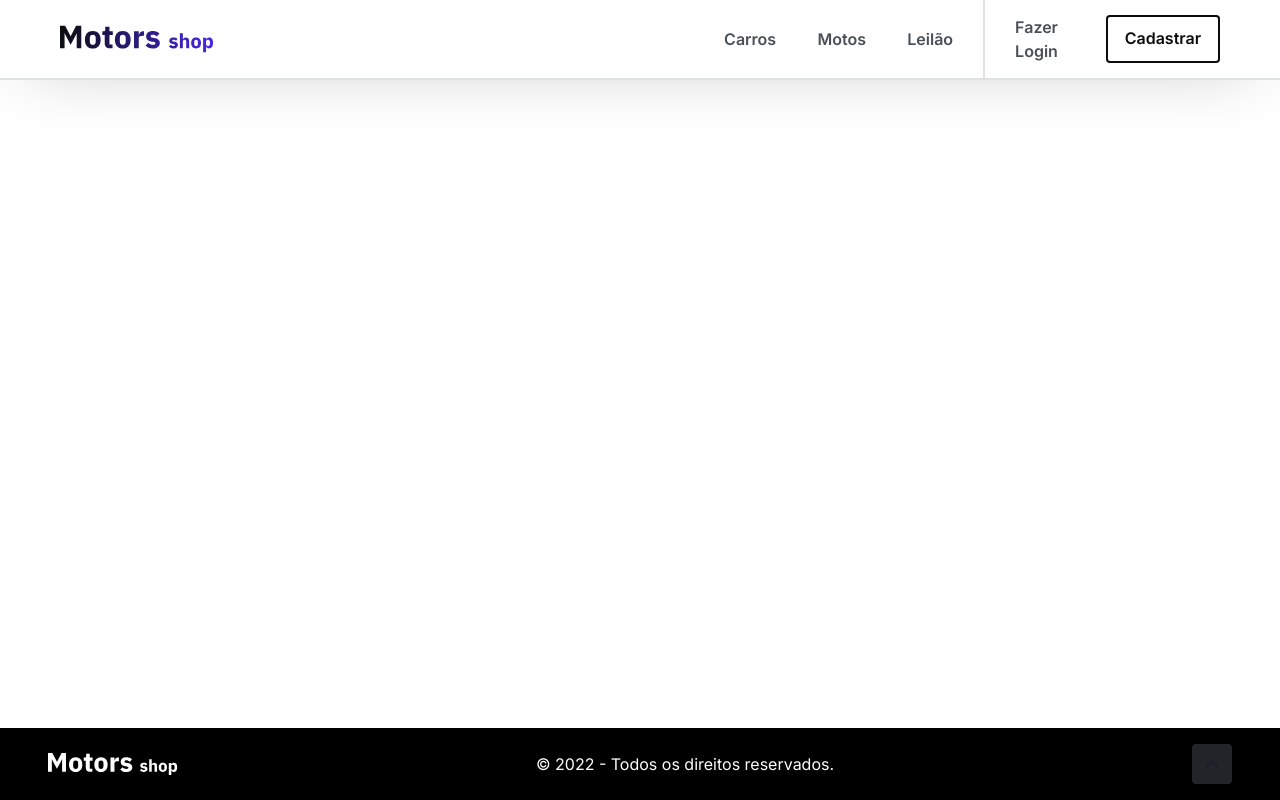
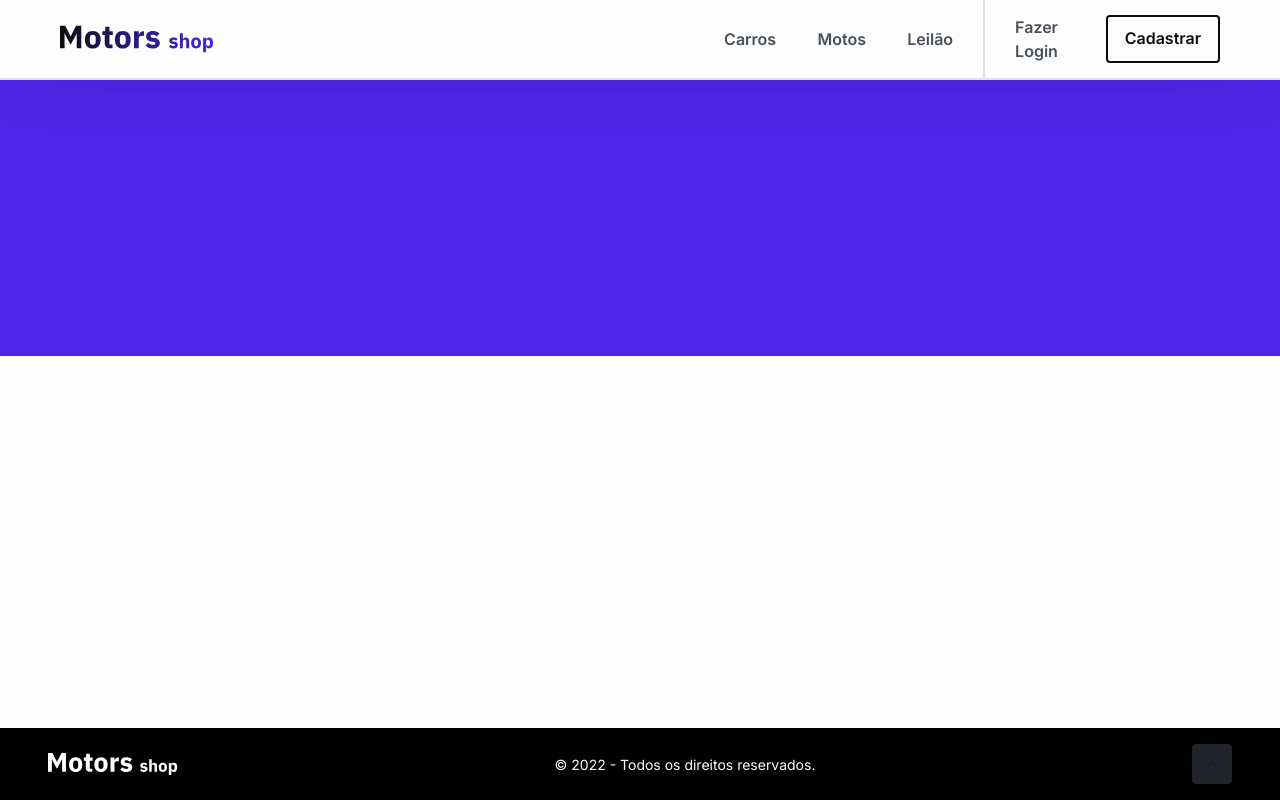
Before and after one commit to Grupo12-M6/front-end, a React (Vite) app: page / in a window 1280 px wide. Built offline with nearby package versions, Linux system fonts and the light colour scheme.

Commit message:
feat: create background

```diff
--- /dev/null
+++ b/src/components/Background/index.tsx
@@ -0,0 +1,10 @@
+import { Box, VStack } from "@chakra-ui/react"
+
+export const Background = () => {
+  return (
+    <VStack w='100vw' h='100vh' position='absolute' zIndex={-1}>
+      <Box w='100%' h='45%' maxH='650px' bgColor='brand.2' />
+      <Box w='100%' h='55%' bgColor='grey.10' />
+    </VStack>
+  )
+}
--- a/src/components/Footer/index.tsx
+++ b/src/components/Footer/index.tsx
@@ -1,20 +1,20 @@
-import { Box, Container, Stack, Text, IconButton } from "@chakra-ui/react";
-import { IoIosArrowUp } from "react-icons/io";
-import { WhiteLogo } from "../../utils/whiteLogo";
+import { Box, Container, Stack, Text, IconButton } from "@chakra-ui/react"
+import { IoIosArrowUp } from "react-icons/io"
+import { WhiteLogo } from "../../utils/whiteLogo"
 
 export const FooterDesktop = () => {
   return (
     <Box
-      bg="black"
-      color="grey.10"
-      position="absolute"
+      bg='black'
+      color='grey.10'
+      position='absolute'
       right={0}
       left={0}
       bottom={0}
     >
       <Container
         as={Stack}
-        maxW="95%"
+        maxW='95%'
         py={4}
         direction={{ base: "column", md: "row" }}
         spacing={4}
@@ -23,15 +23,17 @@ export const FooterDesktop = () => {
       >
         <WhiteLogo />
 
-        <Text>© 2022 - Todos os direitos reservados.</Text>
+        <Text textAlign='center' fontSize='0.875rem'>
+          © 2022 - Todos os direitos reservados.
+        </Text>
         <IconButton
-          bg="grey.1"
-          aria-label="Search database"
+          bg='grey.1'
+          aria-label='Search database'
           fontSize={20}
           icon={<IoIosArrowUp />}
           onClick={() => "window.scrollTo(0, 0)"}
         />
       </Container>
     </Box>
-  );
-};
+  )
+}
--- a/src/components/Header/HeaderMobile.tsx
+++ b/src/components/Header/HeaderMobile.tsx
@@ -21,7 +21,7 @@ export const HeaderMobile = () => {
 
   return (
     <Accordion w='100vw' allowToggle>
-      <AccordionItem w='100%' bg='white' boxShadow='md'>
+      <AccordionItem w='100%' bg='grey.10' boxShadow='md'>
         {({ isExpanded }) => (
           <>
             <Flex
--- a/src/components/Header/index.tsx
+++ b/src/components/Header/index.tsx
@@ -11,9 +11,10 @@ export const Header = () => {
   return (
     <Flex
       w='100vw'
+      minW='768'
       minH='80px'
       p='0 60px'
-      minW='768'
+      bg='grey.10'
       alignItems='center'
       justifyContent='space-between'
       borderBottom='2px'
@@ -69,11 +70,6 @@ export const Header = () => {
             fontWeight='600'
             fontFamily='body'
             variant='outline1'
-            _hover={{
-              bg: "grey.1",
-              color: "grey.10",
-              borderColor: "grey.10",
-            }}
             onClick={() => handleClickRegister()}
           >
             Cadastrar
--- a/src/pages/Home/index.tsx
+++ b/src/pages/Home/index.tsx
@@ -1,19 +1,21 @@
-import { Flex } from "@chakra-ui/react";
+import { Flex } from "@chakra-ui/react"
 
-import { UseGetScreenWidth } from "../../hooks";
-import { Header } from "../../components/Header";
-import { HeaderMobile } from "../../components/Header/HeaderMobile";
-import { FooterDesktop } from "../../components/Footer";
+import { UseGetScreenWidth } from "../../hooks"
+import { Header } from "../../components/Header"
+import { HeaderMobile } from "../../components/Header/HeaderMobile"
+import { FooterDesktop } from "../../components/Footer"
+import { Background } from "../../components/Background"
 
 const Home = () => {
-  const [, width] = UseGetScreenWidth();
+  const [, width] = UseGetScreenWidth()
 
   return (
-    <Flex w="100vw" h="100vh" flexDirection="column">
+    <Flex w='100vw' h='100vh' flexDirection='column'>
       {width >= 768 ? <Header /> : <HeaderMobile />}
+      <Background />
       <FooterDesktop />
     </Flex>
-  );
-};
+  )
+}
 
-export default Home;
+export default Home
```
